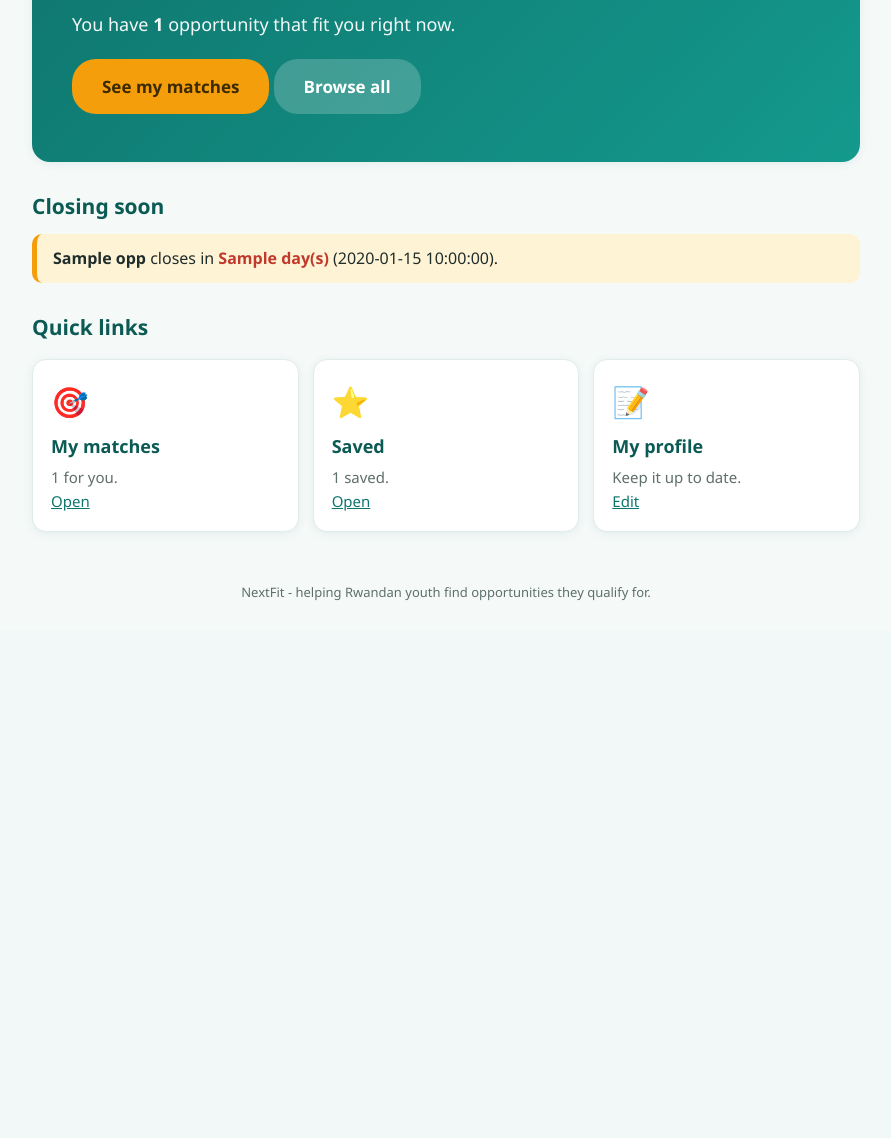
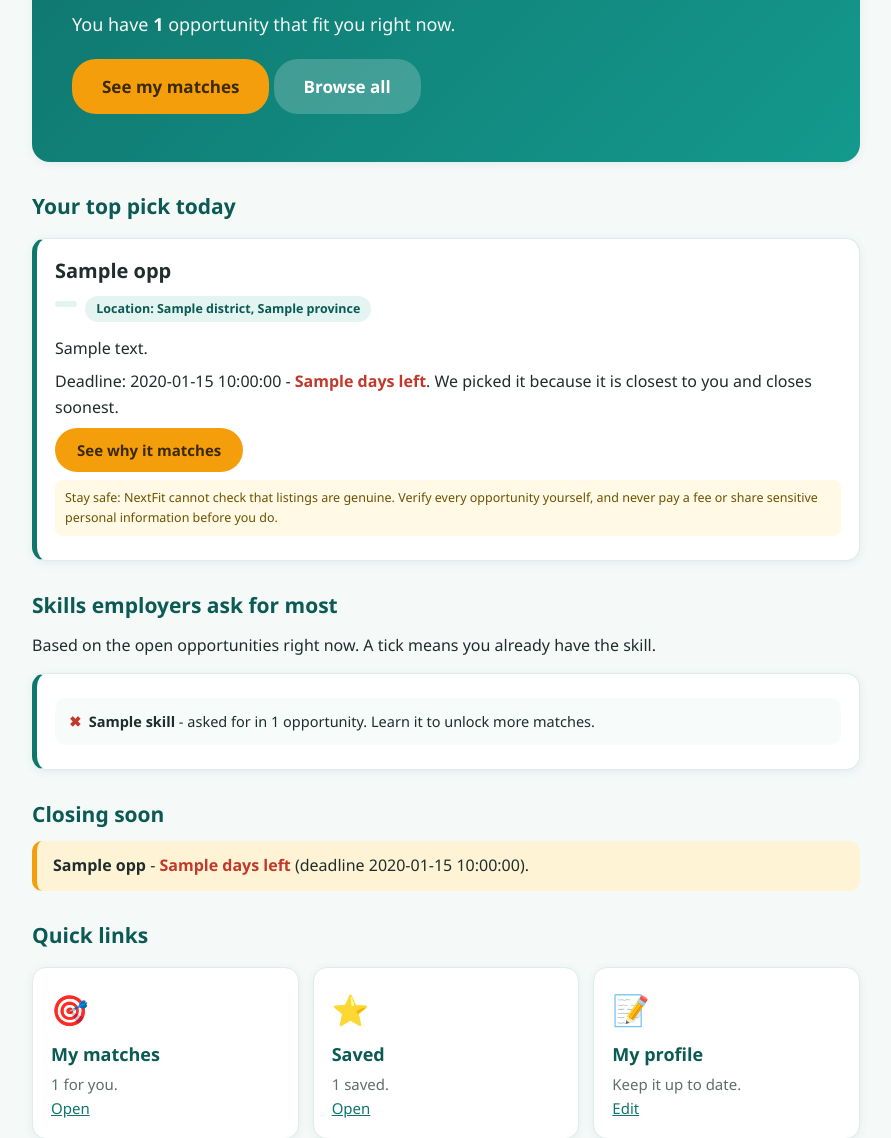
Before and after one commit to Ines-karega/NextFit, a Flask app: template frontend/templates/home_seeker.html in a window 1280 px wide. Shown: the part 188-1326 px from the top of the page, without its empty margins (194-1085 px from the left). Before the commit the page ends 789 px from the top, so only its background shows below. Run offline with Flask 3, Linux system fonts and the light colour scheme; the template is opened without the code that fills it: most values are stand-ins (such as "Sample title", 1, 10 or a date in 2020); some libraries are stand-ins or nearby versions.

Commit message:
Show top pick and most requested skills on the seeker home page

```diff
--- a/frontend/templates/home_seeker.html
+++ b/frontend/templates/home_seeker.html
@@ -15,11 +15,39 @@
   {% endif %}
 </div>
 
+{% if top_pick %}
+  <h2>Your top pick today</h2>
+  <div class="card {{ top_pick['opp']['type'] | lower }}">
+    <h3>{{ top_pick['opp']['title'] }}</h3>
+    <span class="badge">{{ TYPE_LABEL[top_pick['opp']['type']] }}</span>
+    <span class="badge">Location: {{ top_pick['opp']['district'] }}, {{ top_pick['opp']['province'] }}</span>
+    {% if top_pick['in_district'] %}<span class="badge full">In your district ({{ top_pick['opp']['district'] }})</span>{% endif %}
+    {% if top_pick['skill_match'] == 'FULL' %}<span class="badge full">Full skill match</span>{% endif %}
+    <p>{{ top_pick['opp']['description'] }}</p>
+    <p>Deadline: {{ top_pick['opp']['deadline'] }} - <span class="urgent">{{ top_pick['days_left'] | days_text }}</span>.
+       We picked it because it is closest to you and closes soonest.</p>
+    <a class="button" href="{{ url_for('dashboard') }}">See why it matches</a>
+    <p class="safety">Stay safe: NextFit cannot check that listings are genuine. Verify every opportunity yourself, and never pay a fee or share sensitive personal information before you do.</p>
+  </div>
+{% endif %}
+
+{% if demand %}
+  <h2>Skills employers ask for most</h2>
+  <p>Based on the open opportunities right now. A tick means you already have the skill.</p>
+  <div class="card">
+    <ul class="reasons">
+      {% for skill, number, have_it in demand %}
+        <li class="{{ 'yes' if have_it else 'no' }}"><strong>{{ skill }}</strong> - asked for in {{ number }} opportunit{{ 'y' if number == 1 else 'ies' }}{% if not have_it %}. Learn it to unlock more matches.{% endif %}</li>
+      {% endfor %}
+    </ul>
+  </div>
+{% endif %}
+
 {% if reminders %}
   <h2>Closing soon</h2>
   {% for r in reminders %}
-    <div class="reminder"><strong>{{ r['opp']['title'] }}</strong> closes in
-      <span class="urgent">{{ r['days_left'] }} day(s)</span> ({{ r['opp']['deadline'] }}).</div>
+    <div class="reminder"><strong>{{ r['opp']['title'] }}</strong> -
+      <span class="urgent">{{ r['days_left'] | days_text }}</span> (deadline {{ r['opp']['deadline'] }}).</div>
   {% endfor %}
 {% endif %}
 
```
